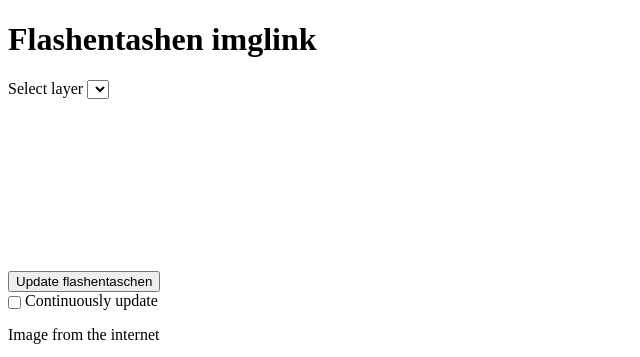
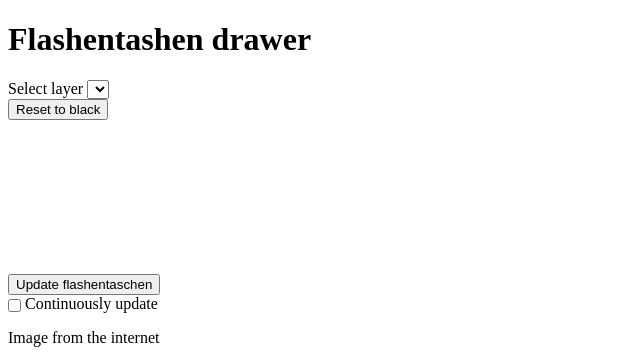
Before and after one commit to mpmckenna8/flashenapp, an Electron app: page index.html in a window 900 px wide. Shown: the whole page, without its empty margins (0-640 px from the left). Drawn offline with nearby package versions, Linux system fonts and the light colour scheme; no server answers.

Commit message:
made a button and function so you can clear things while drawing.

```diff
--- a/index.html
+++ b/index.html
@@ -11,7 +11,7 @@
 
 </head>
 <body>
-  <h1>Flashentashen imglink</h1>
+  <h1>Flashentashen drawer</h1>
   <div id="flashset">
     <label>Select layer
       <select id="layerselect">
@@ -19,6 +19,7 @@
     </label
   </div>
 
+  <button onclick="resetPixels()">Reset to black</button>
 
 </br>
   <svg id="flashsvg"></svg>
--- a/index.js
+++ b/index.js
@@ -20,7 +20,12 @@ var pixels = setUpSvg(screenWidth, screenHeight);
 
 console.log('pixels after setup', pixels)
 
+
+
 sendToFlaschen(pixels)
+
+
+
 
 
 window.addEventListener('keydown', function (e) {
@@ -36,6 +41,28 @@ window.addEventListener('keydown', function (e) {
 
 
 enableDraw();
+
+
+
+function resetPixels() {
+  console.log('need to reset pixels')
+
+  let newpixels = [];
+  d3.selectAll('rect')
+    .attr('fill', 'rbg(1,1,1)')
+
+    for (let y = 0; y < screenHeight; y++) {
+      for (let x = 0; x < screenWidth; x++) {
+        //  console.log(x)
+        newpixels.push(new Pixel(x, y))
+      }
+    }
+
+    pixels =  newpixels;
+    sendToFlaschen(pixels)
+}
+
+
 
 function enableDraw() {
 
--- a/js/setupflaschen.js
+++ b/js/setupflaschen.js
@@ -7,12 +7,10 @@ function setUpFlaschen(flash) {
   flash.init()
 
   var datb = Buffer.alloc(flash.headerString().length + flash.footerString().length + flash.height * flash.width * 3)
-
   flash.data = datb
   datb.write(flash.headerString(), 0)
   var starfoo = datb.length - flash.footerString().length
   datb.write(flash.footerString(), starfoo)
 
 
-
 }
```
